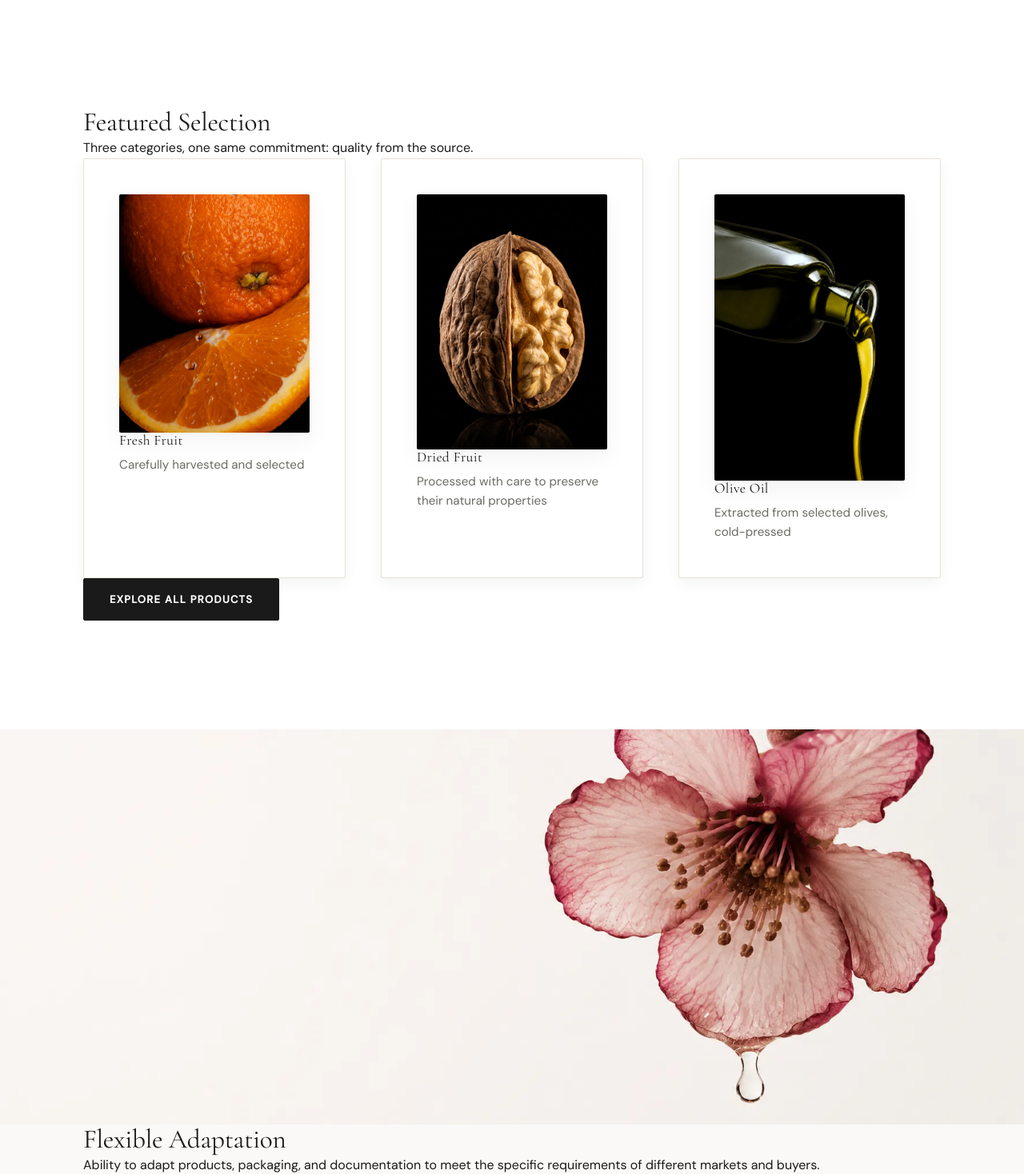
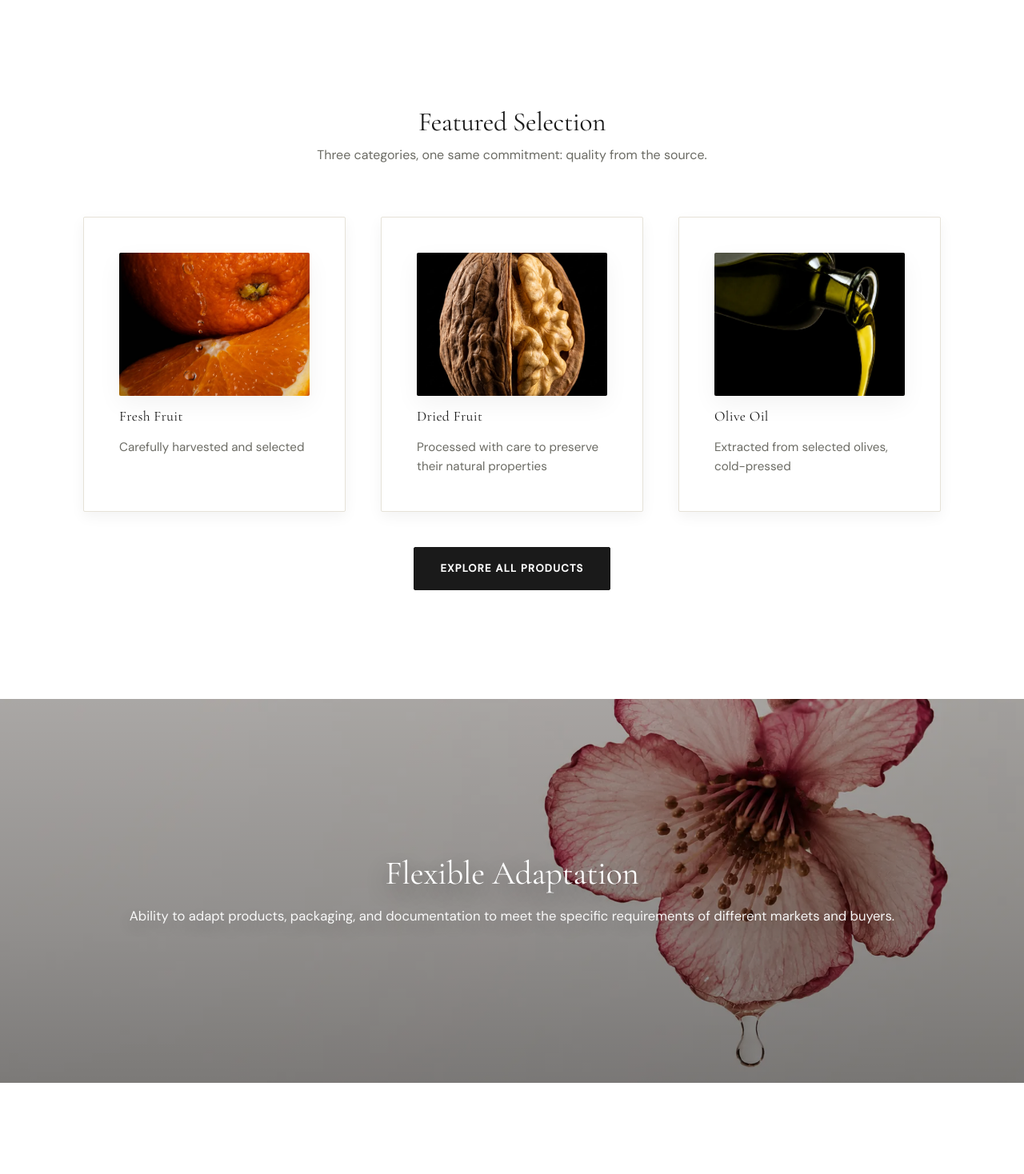
Before and after one commit to julietazcurra-commits/web-julieta, a React (Vite) app: page / in a window 1280 px wide. Shown: the part 802-2270 px from the top of the page at 80% size. Built offline with nearby package versions, Linux system fonts and the light colour scheme.

Commit message:
Add files via upload

```diff
--- a/src/pages/home.css
+++ b/src/pages/home.css
@@ -1,9 +1,9 @@
-.home-trusted__title {
+.home-selection__title {
   text-align: center;
-  margin-bottom: var(--space-md);
+  margin-bottom: var(--space-sm);
 }
 
-.home-trusted__text {
+.home-selection__subtitle {
   text-align: center;
   color: var(--color-text-muted);
   max-width: 720px;
@@ -11,67 +11,103 @@
   line-height: 1.7;
 }
 
-.home-trusted__grid {
-  display: grid;
-  gap: var(--space-xl);
-  grid-template-columns: 1fr;
+.home-selection__grid {
+  margin-bottom: var(--space-xl);
 }
 
-@media (min-width: 768px) {
-  .home-trusted__grid {
-    grid-template-columns: repeat(3, 1fr);
-  }
+.home-selection__card {
+  display: flex;
+  flex-direction: column;
+  gap: var(--space-sm);
 }
 
-.home-operations__title {
+.home-selection__media {
+  aspect-ratio: 4 / 3;
+  margin-bottom: var(--space-sm);
+}
+
+.home-selection__actions {
+  display: flex;
+  justify-content: center;
+}
+
+.home-flexibility,
+.home-final-cta {
+  position: relative;
+  min-height: 60vh;
+  display: flex;
+  align-items: center;
+  justify-content: center;
+  overflow: hidden;
+  color: #fff;
+  text-align: center;
+}
+
+.home-flexibility__media,
+.home-final-cta__media {
+  position: absolute;
+  inset: 0;
+  width: 100%;
+  height: 100%;
+  object-fit: cover;
+  object-position: center;
+}
+
+.home-flexibility__overlay,
+.home-final-cta__overlay {
+  position: absolute;
+  inset: 0;
+  background: linear-gradient(to bottom,
+      rgba(0, 0, 0, 0.32) 0%,
+      rgba(0, 0, 0, 0.42) 60%,
+      rgba(0, 0, 0, 0.5) 100%);
+}
+
+.home-flexibility__content,
+.home-final-cta__content {
+  position: relative;
+  z-index: 1;
+  max-width: 720px;
+  display: flex;
+  flex-direction: column;
+  align-items: center;
+  gap: var(--space-md);
+  padding-block: var(--space-3xl);
+}
+
+.home-flexibility__content h2,
+.home-final-cta__content h2 {
+  font-family: var(--font-heading);
+  font-size: clamp(1.9rem, 3.4vw, 2.6rem);
+  font-weight: 500;
+  margin: 0;
+  text-shadow: 0 10px 28px rgba(0, 0, 0, 0.45);
+}
+
+.home-flexibility__content p,
+.home-final-cta__content p {
+  font-size: clamp(0.98rem, 1.3vw, 1.1rem);
+  line-height: 1.6;
+  opacity: 0.94;
+  margin: 0;
+  text-shadow: 0 8px 22px rgba(0, 0, 0, 0.45);
+}
+
+.home-excellence__title {
   margin: var(--space-sm) 0 var(--space-md);
 }
 
-.home-operations__text {
-  color: var(--color-text-muted);
-  line-height: 1.7;
-  margin-bottom: var(--space-lg);
-}
-
-.home-operations__bullets {
-  list-style: none;
-  padding: 0;
-  display: grid;
-  gap: var(--space-sm);
-  margin-bottom: var(--space-xl);
-  color: var(--color-text);
-}
-
-.home-operations__bullets li {
-  position: relative;
-  padding-left: 18px;
+.home-excellence__text {
   color: var(--color-text-muted);
   line-height: 1.7;
 }
 
-.home-operations__bullets li::before {
-  content: "";
-  position: absolute;
-  left: 0;
-  top: 0.8em;
-  width: 6px;
-  height: 6px;
-  border-radius: 999px;
-  background: var(--color-accent);
-  transform: translateY(-50%);
-}
-
-.home-operations__actions {
-  display: flex;
-  gap: var(--space-md);
-}
-
-.home-markets__title {
+.home-presence__title {
   text-align: center;
   margin-bottom: var(--space-sm);
 }
 
-.home-markets__subtitle {
+.home-presence__subtitle {
   text-align: center;
   color: var(--color-text-muted);
   margin: 0 auto var(--space-xl);
@@ -79,7 +115,7 @@
   line-height: 1.7;
 }
 
-.home-markets__grid {
+.home-presence__grid {
   display: grid;
   grid-template-columns: repeat(2, 1fr);
   gap: var(--space-xl);
@@ -87,14 +123,8 @@
   margin-bottom: var(--space-xl);
 }
 
-@media (min-width: 640px) {
-  .home-markets__grid {
-    grid-template-columns: repeat(2, 1fr);
-  }
-}
-
 @media (min-width: 1024px) {
-  .home-markets__grid {
+  .home-presence__grid {
     grid-template-columns: repeat(4, 1fr);
   }
 }
@@ -129,22 +159,7 @@
   color: rgba(26, 26, 26, 0.72);
 }
 
-.home-markets__actions {
+.home-presence__actions {
   display: flex;
   justify-content: center;
 }
-
-.home-ready__inner {
-  text-align: center;
-}
-
-.home-ready__title {
-  margin-bottom: var(--space-md);
-}
-
-.home-ready__text {
-  color: var(--color-text-muted);
-  max-width: 680px;
-  margin: 0 auto var(--space-xl);
-  line-height: 1.7;
-}
```
